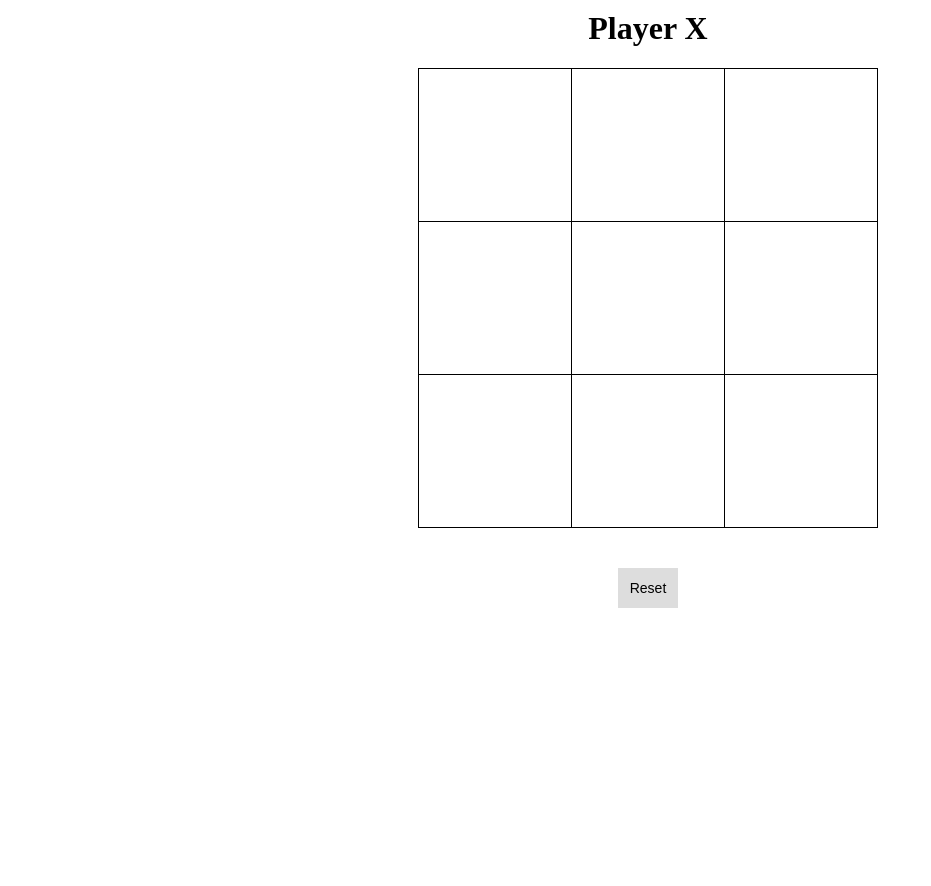
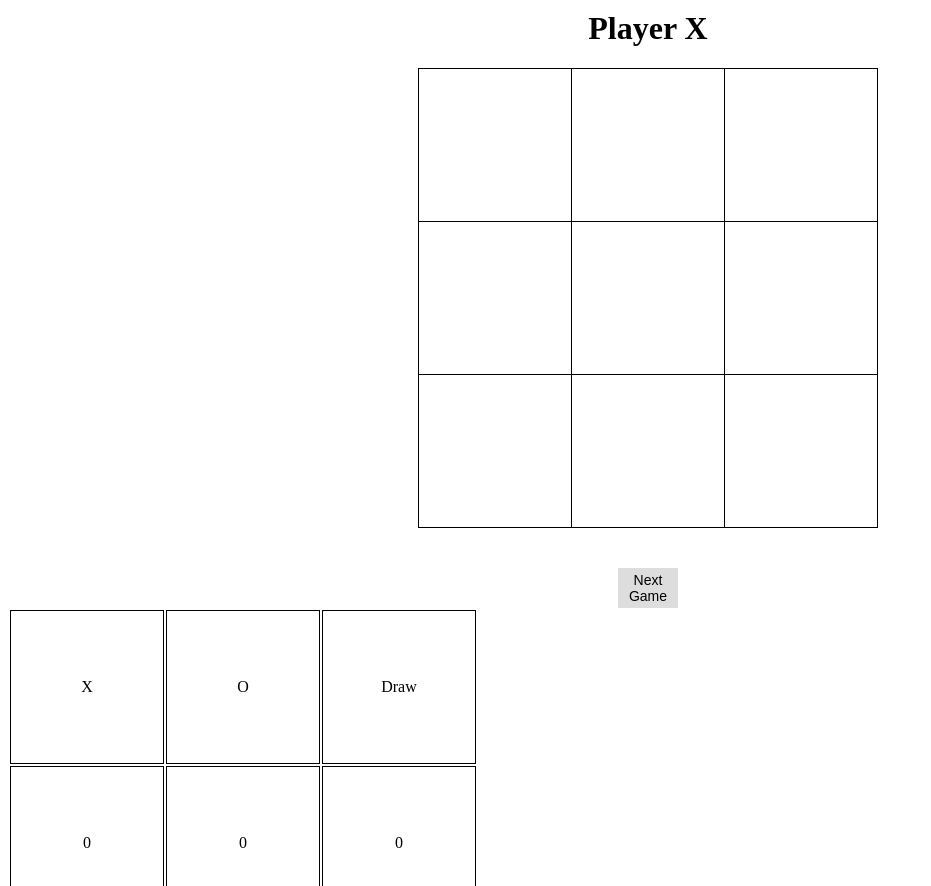
Before and after one commit to vritant24/TicTacToe, a React (Create React App) app: page / in a window 1280 px wide. Shown: the top 886 px of the page, without its empty margins (0-931 px from the left). Before the commit the page ends 810 px from the top, so only its background shows below. Built offline with nearby package versions, Linux system fonts and the light colour scheme.

Commit message:
Added tally functionality

```diff
--- a/src/components/Grid.jsx
+++ b/src/components/Grid.jsx
@@ -1,5 +1,6 @@
 import React, { Component } from 'react';
 import Cell from './Cell.jsx';
+import Tally from './Tally.jsx'
 
 export default class Grid extends Component {
   constructor(props) {
@@ -8,8 +9,12 @@ export default class Grid extends Component {
       currentPlayer: "X",               // X or O
       playGrid: this.createGrid(),      // Matrix representing grid
       status: "Player X",               // Winner, Draw, Player
-      gameOver: false                   // if the game is over or not
+      gameOver: false,                  // if the game is over or not
+      tallyX: 0,
+      tallyO: 0,
+      tallyDraw: 0
     };
+    this.startPlayer = "X";             //Player that plays first
     this.numPlayed = 0;                 // Number of moves played
   }
   createGrid() {
@@ -42,8 +47,13 @@ export default class Grid extends Component {
     if(win) {
       this.setState({
         status: ("Winner " + this.state.currentPlayer),
-        gameOver: true
+        gameOver: true,
       });
+      if(this.state.currentPlayer === "X") {
+        this.setState({tallyX: this.state.tallyX + 1});
+      } else {
+        this.setState({tallyO: this.state.tallyO + 1});
+      }
       return;
     }
 
@@ -51,7 +61,8 @@ export default class Grid extends Component {
       console.log("here");
       this.setState({
         status: "Draw",
-        gameOver: true
+        gameOver: true,
+        tallyDraw: this.state.tallyDraw + 1
       });
       return;
     }
@@ -70,7 +81,7 @@ export default class Grid extends Component {
     if((playGrid[0][0].letter ===  playGrid[1][1].letter && playGrid[0][0].letter === playGrid[2][2].letter) ||
       (playGrid[0][2].letter ===  playGrid[1][1].letter && playGrid[0][2].letter === playGrid[2][0].letter))
     {
-      if(playGrid[1][1].letter !== "" ) {
+      if(playGrid[1][1].letter !== "") {
         return true;
       }
     }
@@ -95,10 +106,11 @@ export default class Grid extends Component {
     return false;
   }
   reset() {
+    this.startPlayer = (this.startPlayer === "X") ? "O" : "X";
     this.setState({
-      currentPlayer: "X",
+      currentPlayer: this.startPlayer,
       playGrid: this.createGrid(),
-      status: "Player X",
+      status: "Player " + this.startPlayer,
       gameOver: false
     });
     this.numPlayed = 0;
@@ -126,7 +138,8 @@ export default class Grid extends Component {
             {cells(2)}
           </tbody>
         </table>
-        <button onClick={this.reset.bind(this)}>Reset</button>
+        <button onClick={this.reset.bind(this)}>Next Game</button>
+        <Tally tallyX={this.state.tallyX} tallyO={this.state.tallyO} tallyDraw={this.state.tallyDraw} />
       </div>
     );
   }
--- /dev/null
+++ b/src/components/Tally.jsx
@@ -0,0 +1,36 @@
+import React, { Component } from 'react';
+
+export default class Grid extends Component {
+  constructor(props) {
+    super(props);
+    this.state = {
+      tallyX: 0,
+      tallyO: 0,
+      tallyDraw: 0
+    };
+  }
+  componentWillReceiveProps(nextProps) {
+    console.log(nextProps);
+    this.setState({
+      tallyX: nextProps.tallyX,
+      tallyO: nextProps.tallyO,
+      tallyDraw: nextProps.tallyDraw,
+    });
+  }
+  render() {
+    return (
+      <table>
+        <tr>
+        <td> X </td>
+        <td> O </td>
+        <td> Draw </td>
+        </tr>
+        <tr>
+        <td> {this.state.tallyX} </td>
+        <td> {this.state.tallyO} </td>
+        <td> {this.state.tallyDraw}</td>
+        </tr>
+      </table>
+    );
+  }
+}
```
